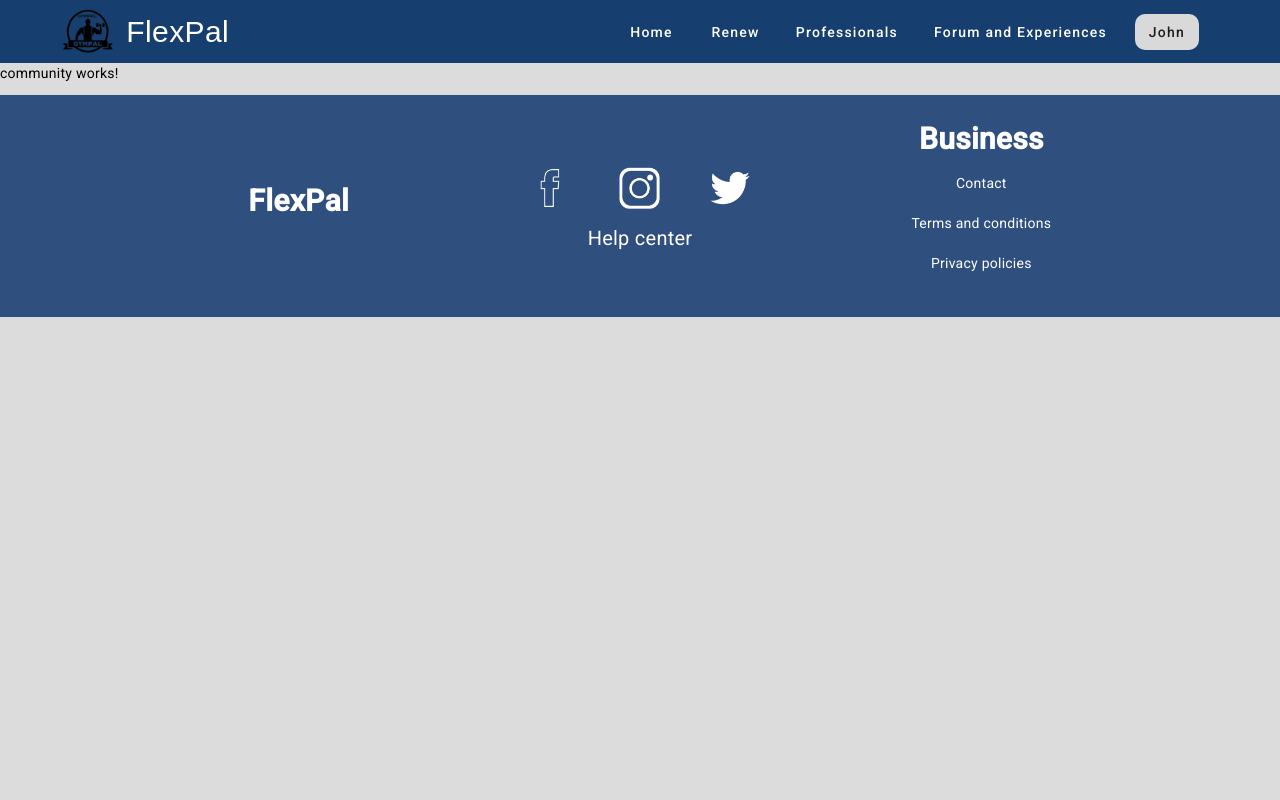
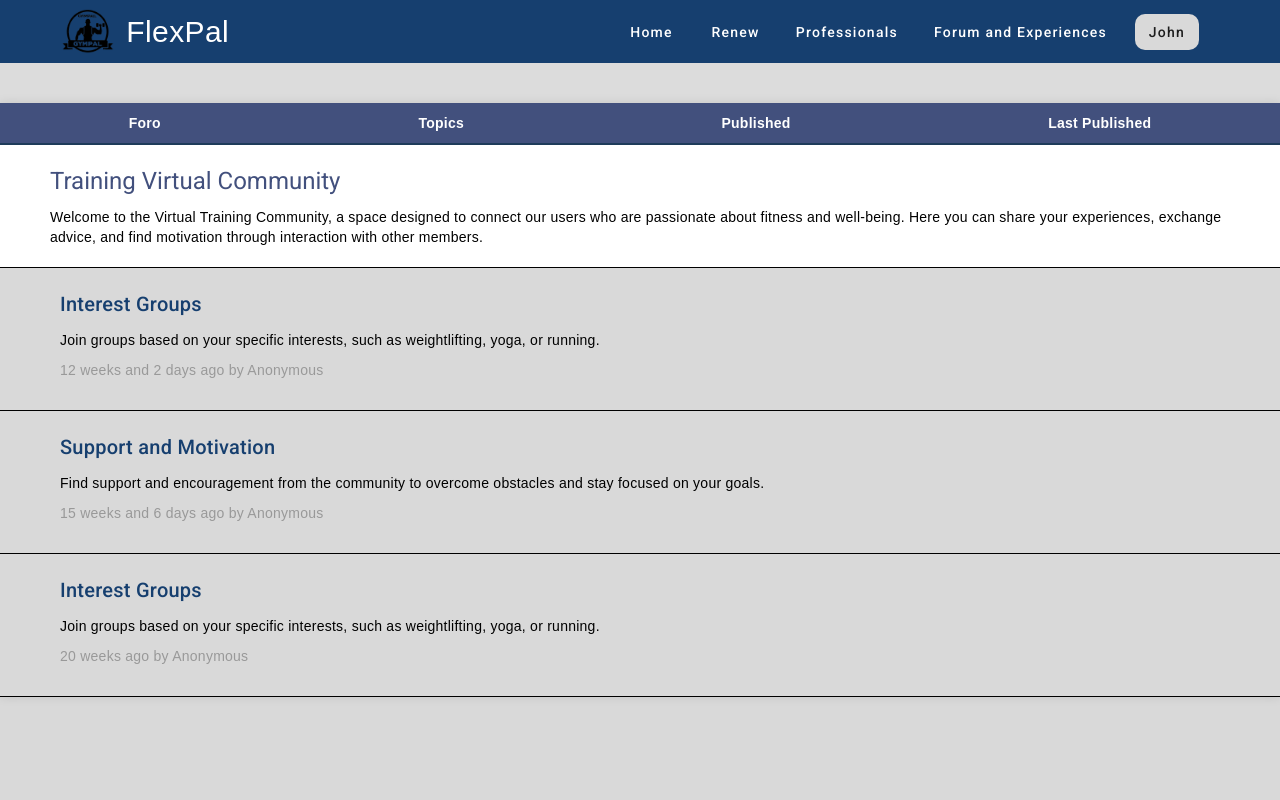
Before and after one commit to ProjectDev26/Frontend, an Angular app: page /community in a window 1280 px wide. Shown: the top 800 px of the page. Built offline with nearby package versions, Linux system fonts and the light colour scheme.

Commit message:
feat: added community page

```diff
--- a/src/app/gympal/pages/community/community.component.css
+++ b/src/app/gympal/pages/community/community.component.css
@@ -0,0 +1,71 @@
+body {
+  font-family: Arial, sans-serif;
+  background-color: #D9D9D9;
+  margin: 0;
+  padding: 0;
+}
+
+.container {
+  width: 100%;
+  margin: 0 auto;
+  background-color: #D9D9D9;
+  box-shadow: 0 0 10px rgba(0,0,0,0.1);
+}
+
+header {
+  background-color: #fff;
+  border-bottom: 1px solid #000;
+  padding: 20px 50px;
+}
+
+header h1 {
+  margin: 0;
+  font-size: 24px;
+  color: #42507D;
+}
+
+header p {
+  margin: 10px 0 0;
+  color: #000000;
+}
+
+nav {
+  background-color: #42507D;
+  padding: 10px 0;
+  border-bottom: 2px solid #1e3b5a;
+  margin-top: 40px;
+}
+
+nav ul {
+  list-style: none;
+  padding: 0;
+  margin: 0;
+  display: flex;
+  justify-content: space-around;
+}
+
+nav ul li {
+  color: white;
+  font-weight: bold;
+}
+
+.topic {
+  border-bottom: 1px solid #000;
+  padding: 20px 0 20px 60px;
+}
+
+.topic h2 {
+  font-size: 20px;
+  margin: 0 0 10px;
+  color: #163F6F;
+}
+
+.topic p {
+  margin: 0 0 10px;
+  color: #000;
+}
+
+.topic .details {
+  color: #999;
+  font-size: 14px;
+}
--- a/src/app/gympal/pages/community/community.component.html
+++ b/src/app/gympal/pages/community/community.component.html
@@ -1 +1,33 @@
-<p>community works!</p>
+<body>
+<div class="container">
+  <nav>
+    <ul>
+      <li>Foro</li>
+      <li>Topics</li>
+      <li>Published</li>
+      <li>Last Published</li>
+    </ul>
+  </nav>
+  <header>
+    <h1>Training Virtual Community</h1>
+    <p>Welcome to the Virtual Training Community, a space designed to connect our users who are passionate about fitness and well-being. Here you can share your experiences, exchange advice, and find motivation through interaction with other members.</p>
+  </header>
+  <main>
+    <section class="topic">
+      <h2>Interest Groups</h2>
+      <p>Join groups based on your specific interests, such as weightlifting, yoga, or running.</p>
+      <p class="details">12 weeks and 2 days ago by Anonymous</p>
+    </section>
+    <section class="topic">
+      <h2>Support and Motivation</h2>
+      <p>Find support and encouragement from the community to overcome obstacles and stay focused on your goals.</p>
+      <p class="details">15 weeks and 6 days ago by Anonymous</p>
+    </section>
+    <section class="topic">
+      <h2>Interest Groups</h2>
+      <p>Join groups based on your specific interests, such as weightlifting, yoga, or running.</p>
+      <p class="details">20 weeks ago by Anonymous</p>
+    </section>
+  </main>
+</div>
+</body>
--- /dev/null
+++ b/src/app/gympal/pages/payments/payments.component.css
@@ -0,0 +1,66 @@
+body {
+  font-family: Arial, sans-serif;
+  background-color: #D9D9D9;
+  margin: 0;
+  display: flex;
+  justify-content: center;
+  align-items: center;
+  height: 100vh;
+}
+
+.form-container {
+  background-color: white;
+  padding: 20px 30px;
+  border-radius: 10px;
+  box-shadow: 0 0 10px rgba(0, 0, 0, 0.1);
+  width: 400px;
+  text-align: left;
+}
+
+h2 {
+  color: #42507D;
+  margin-bottom: 20px;
+}
+
+.form-group, .form-group-inline {
+  margin-bottom: 15px;
+}
+
+.form-group-inline {
+  display: flex;
+  justify-content: space-between;
+}
+
+label {
+  display: block;
+  font-weight: bold;
+  margin-bottom: 5px;
+}
+
+input[type="text"], input[type="email"] {
+  width: 100%;
+  padding: 10px;
+  border: 1px solid #ccc;
+  border-radius: 5px;
+  box-sizing: border-box;
+}
+
+input[type="text"]::placeholder, input[type="email"]::placeholder {
+  color: #ccc;
+}
+
+button {
+  background-color: #163F6F;
+  color: white;
+  border: none;
+  padding: 10px 20px;
+  border-radius: 5px;
+  cursor: pointer;
+  width: 100%;
+  text-align: center;
+  font-size: 16px;
+}
+
+button:hover {
+  background-color: #1f3f5f;
+}
--- a/src/app/gympal/pages/suscriptions/suscriptions.component.html
+++ b/src/app/gympal/pages/suscriptions/suscriptions.component.html
@@ -10,7 +10,7 @@
         <p>✓ Recomendaciones iniciales de nutrición y ejercicios.</p>
         <p>✓ Exploración de la plataforma sin compromiso financiero.</p>
       </div>
-      <button mat-raised-button class="start-button-blue">Start</button>
+      <button mat-raised-button class="start-button-blue" (click)="navigateToPayments()">Start</button>
     </div>
   </mat-card>
 
@@ -25,7 +25,7 @@
         <p>✓ Acceso a entrenadores expertos.</p>
         <p>✓ Seguimiento de progreso.</p>
       </div>
-      <button mat-raised-button class="color-button">Start</button>
+      <button mat-raised-button class="color-button" (click)="navigateToPayments()">Start</button>
     </div>
   </mat-card>
 
@@ -40,7 +40,7 @@
         <p>✓ Asesoría personalizada de estilo de vida.</p>
         <p>✓ Desafíos mensuales generados por las metas ingresadas por el usuario.</p>
       </div>
-      <button mat-raised-button class="start-button-purple">Start</button>
+      <button mat-raised-button class="start-button-purple" (click)="navigateToPayments()">Start</button>
     </div>
   </mat-card>
 </div>
--- a/src/app/gympal/pages/suscriptions/suscriptions.component.ts
+++ b/src/app/gympal/pages/suscriptions/suscriptions.component.ts
@@ -1,4 +1,5 @@
 import { Component } from '@angular/core';
+import {Router} from "@angular/router";
 
 @Component({
   selector: 'app-suscriptions',
@@ -7,4 +8,11 @@ import { Component } from '@angular/core';
 })
 export class SuscriptionsComponent {
 
+  constructor(private router: Router) {
+  }
+
+  navigateToPayments(){
+    this.router.navigate(['subscriptions/payments']).then();
+  }
+
 }
```
Also changed, not shown: src/app/gympal/pages/payments/payments.component.html (added, +30 -0 lines), src/app/gympal/pages/payments/payments.component.ts (added, +11 -0 lines), 1 other file (tests, documents, lock files or other folders).
